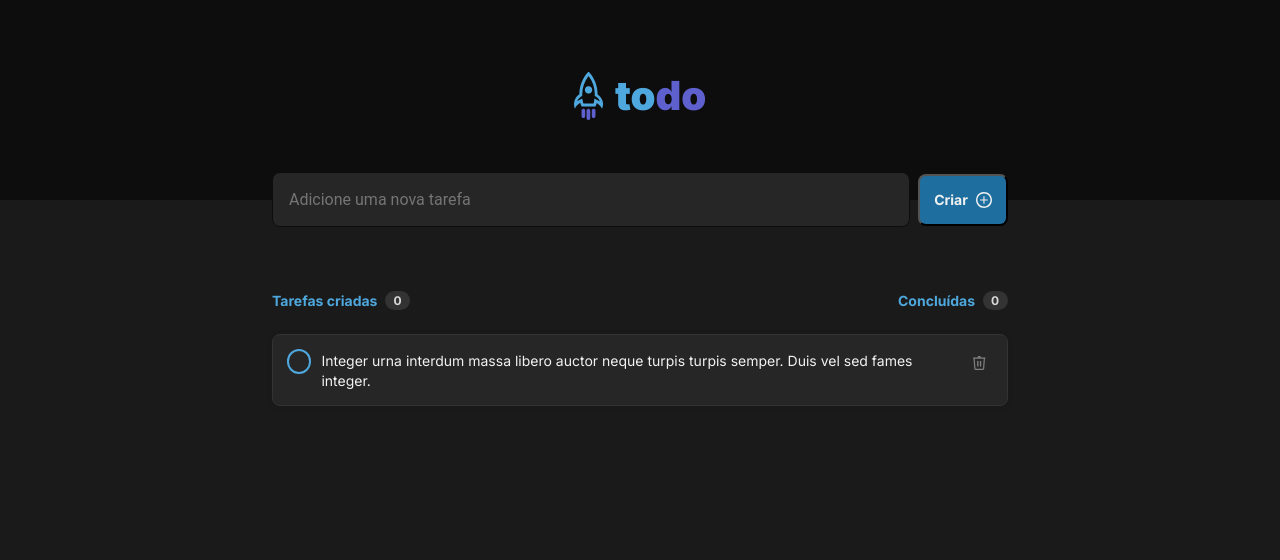
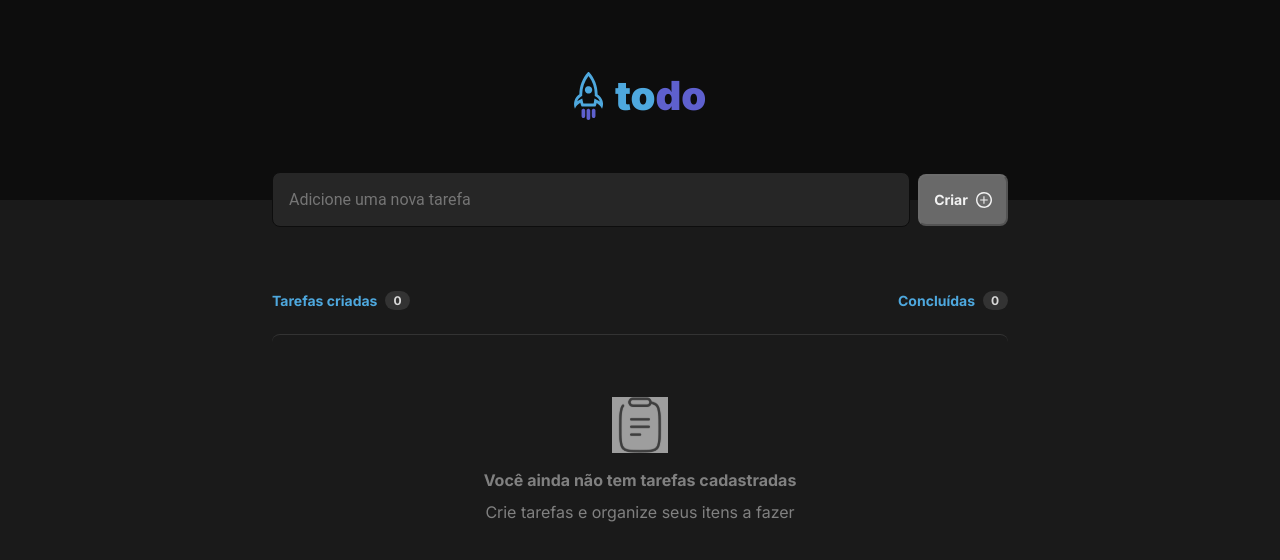
Before and after one commit to leobnog/todo-list, a React (Vite) app: page / in a window 1280 px wide. Shown: the top 560 px of the page. Built offline with nearby package versions, Linux system fonts and the light colour scheme; grey boxes are pictures that could not be loaded.

Commit message:
feat: add new item

```diff
--- a/src/Body.module.css
+++ b/src/Body.module.css
@@ -45,7 +45,7 @@
 
   transition: 0.3s;
 }
-.formCreateTask button:hover {
+.formCreateTask button:hover:enabled {
   display: flex;
   flex-direction: row;
   justify-content: center;
@@ -59,6 +59,11 @@
   background: #4ea8de;
   border-radius: 8px;
   cursor: pointer;
+}
+
+.formCreateTask button:disabled {
+  background-color: dimgrey;
+  opacity: 1;
 }
 
 .formCreateTask button span {
@@ -246,6 +251,12 @@
   order: 0;
   align-self: stretch;
   flex-grow: 0;
+  align-items: center;
+
+}
+
+.task div:first-of-type{
+  flex-grow: 1;
 }
 
 .task input[type="checkbox"] {
--- a/src/Body.tsx
+++ b/src/Body.tsx
@@ -2,37 +2,75 @@ import styles from "./Body.module.css";
 import iconPlus from "./assets/plus.svg";
 import iconClip from "./assets/clipboard.svg";
 import iconTrash from "./assets/trash.svg";
+import { FormEvent, useState } from "react";
 
-function Tasks() {
-  // return <EmptyList />
-  return <Task />
+interface TaskProps {
+  id: number;
+  description: string;
+}
+
+function Tasks({ tasks }: { tasks: TaskProps[] }) {
+  if (tasks.length === 0) return <EmptyList />;
+
+  return (
+    <>
+      {tasks.map((task) => (
+        <Task key={task.id} {...task} />
+      ))}
+    </>
+  );
 }
 
 function EmptyList() {
   return (
     <div className={styles.empty}>
-      <img src={iconClip}/>
+      <img src={iconClip} />
       <span>Você ainda não tem tarefas cadastradas</span>
       <span>Crie tarefas e organize seus itens a fazer</span>
     </div>
-  )
+  );
 }
-function Task() {
+function Task(task: TaskProps) {
   return (
     <div className={styles.task}>
       <input type="checkbox" />
-      <div><span>Integer urna interdum massa libero auctor neque turpis turpis semper. Duis vel sed fames integer.</span></div>
-      <div><img src={iconTrash}/></div>
+      <div>
+        <span>{task.description}</span>
       </div>
-  )
+      <div>
+        <img src={iconTrash} />
+      </div>
+    </div>
+  );
 }
 
 export function Body() {
+  const [tasks, setTasks] = useState<TaskProps[]>([]);
+  const [description, setDescription] = useState<string>("");
+
+  function onSubmit(event: FormEvent) {
+    event.preventDefault();
+    const arrTasks = JSON.parse(JSON.stringify(tasks));
+    arrTasks.push({ id: Math.random(), description: description });
+    setTasks(arrTasks);
+    setDescription("");
+  }
+
+  function handleChangeDescription(event: React.FormEvent<HTMLInputElement>) {
+    setDescription(event.currentTarget.value);
+  }
+
   return (
     <>
+      <form onSubmit={onSubmit}>
         <div className={styles.formCreateTask}>
-        <input type="text" placeholder="Adicione uma nova tarefa" />
-        <button type="submit">
+          <input
+            type="text"
+            value={description}
+            placeholder="Adicione uma nova tarefa"
+            onChange={handleChangeDescription}
+          />
+          <button type="submit" disabled={description.trim().length === 0}>
             <span>Criar</span>
             <img src={iconPlus} />
           </button>
@@ -41,15 +79,20 @@ export function Body() {
           <div className={styles.containerLabels}>
             <div className={styles.divLabel}>
               <span>Tarefas criadas</span>
-            <div className={styles.divCounter}><span>0</span></div>
+              <div className={styles.divCounter}>
+                <span>0</span>
+              </div>
             </div>
             <div className={styles.divLabel}>
               <span>Concluídas</span>
-            <div className={styles.divCounter}><span>0</span></div>
+              <div className={styles.divCounter}>
+                <span>0</span>
               </div>
             </div>
-        <Tasks />
           </div>
+          <Tasks tasks={tasks} />
+        </div>
+      </form>
     </>
   );
 }
```
Lines whose indentation alone changed are shown as unchanged.
